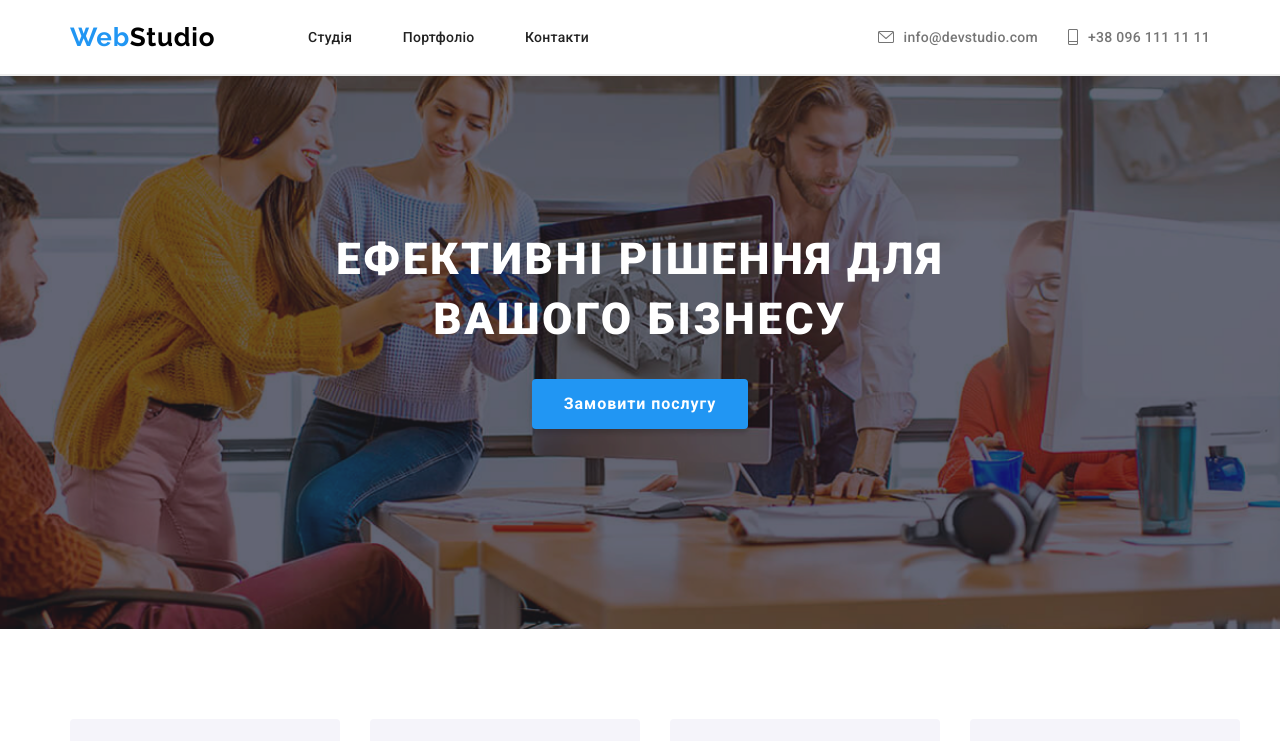
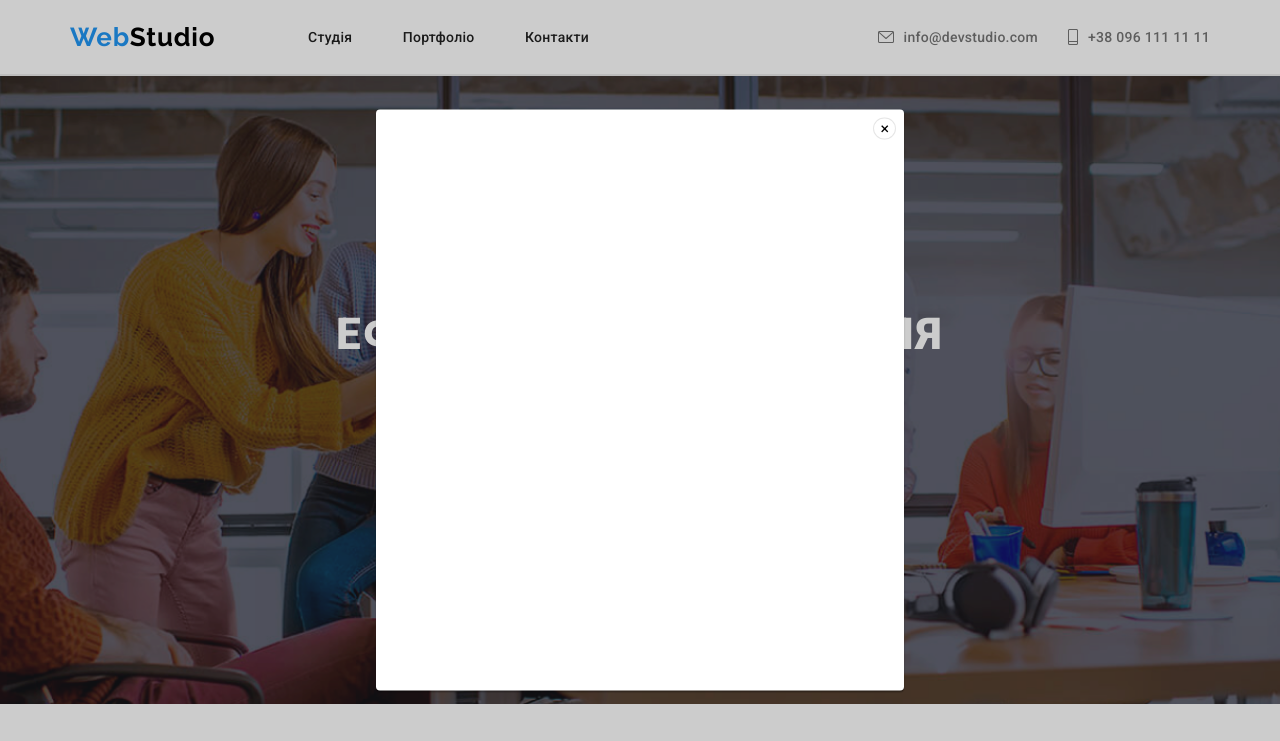
Before and after one commit to Nazariy150286/WebStud1o, a website: page index.html in a window 1280 px wide. Both pictures are taken after a click on the button "Замовити послугу". Shown: the top 741 px of the page. Drawn offline with nearby package versions, Linux system fonts and the light colour scheme.

Commit message:
changes html,css

```diff
--- a/css/blocks.style.css/header.css
+++ b/css/blocks.style.css/header.css
@@ -2,6 +2,7 @@ header {
   position: fixed;
   width: 100%;
   background-color: #ffffff;
+  top: 0;
 }
 .header_block {
   display: flex;
--- /dev/null
+++ b/css/blocks.style.css/modals.css
@@ -0,0 +1,33 @@
+.overlay {
+  background: rgba(0, 0, 0, 0.2);
+  position: absolute;
+  z-index: 1500;
+  width: 100%;
+  height: 100%;
+  top: 0;
+  display: none;
+}
+.modal {
+  width: 528px;
+  height: 581px;
+  border-radius: 4px;
+  background: #fff;
+  box-shadow: 0px 2px 1px 0px rgba(0, 0, 0, 0.2),
+    0px 1px 1px 0px rgba(0, 0, 0, 0.14), 0px 1px 3px 0px rgba(0, 0, 0, 0.12);
+  position: absolute;
+  left: 50%;
+  top: 50%;
+  transform: translate(-50%, -50%);
+}
+.modal-close {
+  position: absolute;
+  right: 8px;
+  top: 8px;
+  background-color: rgba(0, 0, 0, 0);
+  border: 1px solid rgba(0, 0, 0, 0.1);
+  border-radius: 100%;
+  cursor: pointer;
+}
+.show {
+  display: block;
+}
--- a/css/blocks.style.css/promo.css
+++ b/css/blocks.style.css/promo.css
@@ -7,12 +7,13 @@
   letter-spacing: 0.06em;
 }
 .promo {
- background-image: url(../../img/img17.png);
+  background-image: url(../../img/img17.png);
   background-repeat: no-repeat;
   background-position: center;
   background-size: cover;
+  margin-top: 75px;
 }
-.overlay {
+.promo-overlay {
   background: rgba(47, 48, 58, 0.4);
   padding: 200px 0 200px 0;
 }
--- a/css/style.css
+++ b/css/style.css
@@ -5,6 +5,7 @@
 @import "./blocks.style.css/team.css";
 @import "./blocks.style.css/everyday_clients.css";
 @import "./blocks.style.css/footer.css";
+@import "./blocks.style.css/modals.css";
 .container {
   width: 1140px;
   margin: 0 auto;
--- a/index.html
+++ b/index.html
@@ -101,13 +101,13 @@
     </header>
     <main>
       <section class="promo">
-        <div class="overlay">
+        <div class="promo-overlay">
           <div class="container">
             <h1 class="title">
               ЕФЕКТИВНІ РІШЕННЯ ДЛЯ <br />
               ВАШОГО БІЗНЕСУ
             </h1>
-            <button class="follow_the_link">Замовити послугу</button>
+            <button class="follow_the_link open_btn">Замовити послугу</button>
           </div>
         </div>
       </section>
@@ -1280,6 +1280,11 @@
         </div>
       </div>
     </footer>
+    <div class="overlay">
+      <div class="modal">
+        <button class="modal-close">&times;</button>
+      </div>
+    </div>
     <script src="./js/wow.js"></script>
     <script src="./js/script.js"></script>
     <script src="https://unpkg.com/aos@2.3.1/dist/aos.js"></script>
--- a/js/script.js
+++ b/js/script.js
@@ -1 +1,13 @@
+window.addEventListener("DOMContentLoaded", () => {
+  const openModalBtn = document.querySelector(".open_btn");
+  const closeModalBtn = document.querySelector(".modal-close");
+  const modal = document.querySelector(".overlay");
+
+  openModalBtn.addEventListener("click", () => {
+    modal.classList.add("show");
+  });
+  closeModalBtn.addEventListener("click", () => {
+    modal.classList.remove("show");
+  });
+});
 new WOW().init();
```
